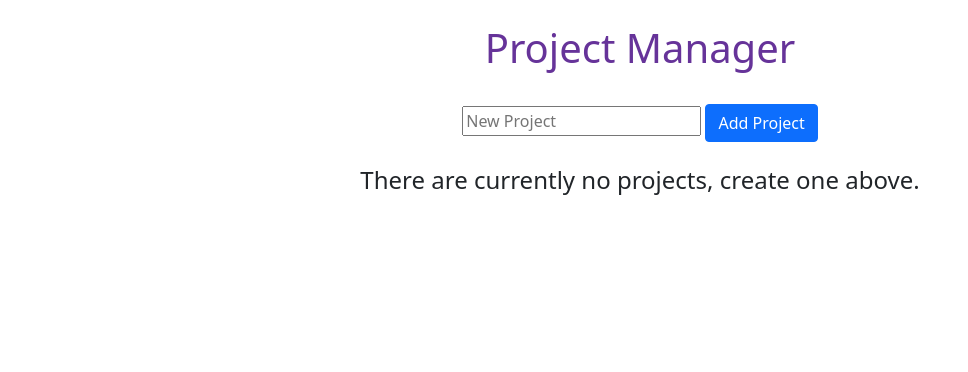
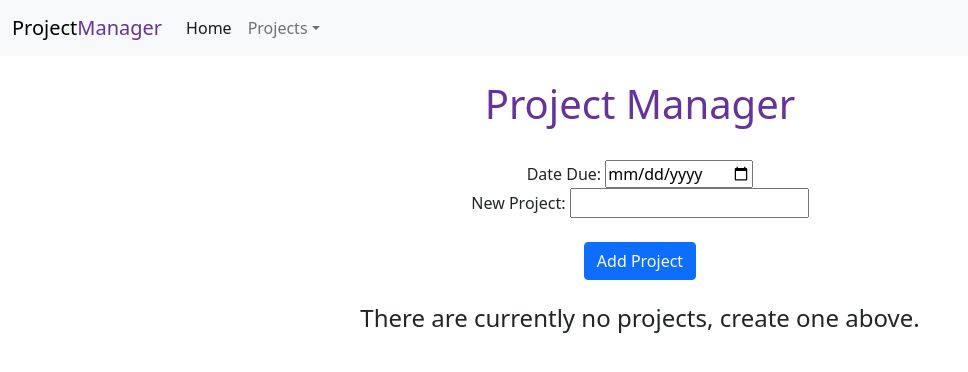
Before and after one commit to Meetlowf/TaskManager, a Flask app: page / in a window 1280 px wide. Shown: the top 372 px of the page, without its empty margins (0-968 px from the left). Run offline with Flask 2, Linux system fonts and the light colour scheme; data that the repository does not hold is empty.

Commit message:
Added WTForms, Modal, and Navbar
Works perfectly

```diff
--- a/app.py
+++ b/app.py
@@ -2,15 +2,31 @@ from flask import Flask, render_template, url_for, request, redirect
 from flask_sqlalchemy import SQLAlchemy
 from datetime import datetime
 
+from flask_wtf import FlaskForm
+from wtforms import StringField
+from wtforms.fields.html5 import DateField
+from wtforms.validators import DataRequired
+
+
 app = Flask(__name__)
 app.config['SQLALCHEMY_DATABASE_URI'] = 'sqlite:///project.db'
+app.secret_key = 'bruh'
 db = SQLAlchemy(app)
+
+class ProjectForm(FlaskForm):
+    content = StringField('New Project:', validators=[DataRequired()])
+    date = DateField('Date Due:', validators=[DataRequired()], format='%Y-%m-%d')
+
+class TaskForm(FlaskForm):
+    content = StringField('New Task:', validators=[DataRequired()])
+    date = DateField('Date Due:', validators=[DataRequired()], format='%Y-%m-%d')
 
 class Project(db.Model):
     id = db.Column(db.Integer, primary_key=True)
     name = db.Column(db.String(200), nullable=False)
     date_created = db.Column(db.DateTime, default=datetime.utcnow)
     tasks = db.relationship('Tasks', backref='owner', lazy='dynamic', cascade="all, delete-orphan")
+    date_due = db.Column(db.String(200), nullable=False)
 
     def __repr__(self):
         return '<Project %r>' % self.id
@@ -20,15 +36,18 @@ class Tasks(db.Model):
     content = db.Column(db.String(200), nullable=False)
     date_created = db.Column(db.DateTime, default=datetime.utcnow)
     project_id = db.Column(db.Integer, db.ForeignKey('project.id'))
+    date_due = db.Column(db.String(200), nullable=False)
 
     def __repr__(self):
         return '<Task %r>' % self.id
 
 @app.route('/', methods=['POST', 'GET'])
 def index():
-    if request.method == 'POST':
-        project_name = request.form['content']
-        new_project = Project(name=project_name)
+    form = ProjectForm()
+    if request.method =='POST':
+        project_name = form.content.data
+        date_picked = form.date.data.strftime('%Y-%m-%d')
+        new_project = Project(name=project_name, date_due=date_picked)
         try:
             db.session.add(new_project)
             db.session.commit()
@@ -36,15 +55,17 @@ def index():
         except:
             return 'There was a problem'
     else:
-        projects = Project.query.order_by(Project.date_created).all()
-        return render_template('project.html', projects=projects)
+        projects = Project.query.order_by(Project.date_due).all()
+        return render_template('project.html', projects=projects, form=form)
 
 @app.route('/task/<int:id>', methods=['POST', 'GET'])
 def task(id):
     project = Project.query.filter_by(id=id).first()
+    form = TaskForm()
     if request.method == 'POST':
-        task_content = request.form['content']
-        new_task = Tasks(content=task_content, project_id=id)
+        task_content = form.content.data
+        date_picked = form.date.data.strftime('%Y-%m-%d')
+        new_task = Tasks(content=task_content, project_id=id, date_due=date_picked)
         try:
             db.session.add(new_task)
             db.session.commit()
@@ -53,7 +74,8 @@ def task(id):
             return 'There was a problem'
     else:
         task_table = Tasks.query.filter_by(project_id=id).all()
-        return render_template('task.html', tasks=task_table, project=project)
+        projects = Project.query.order_by(Project.date_due).all()
+        return render_template('task.html', tasks=task_table, project=project, projects=projects, form=form)
 
 @app.route('/pdelete/<int:id>')
 def pdelete(id):
--- a/static/css/main.css
+++ b/static/css/main.css
@@ -35,13 +35,14 @@ form {
     text-align: center;
 }
 
-/* .add-task-button {
-    background: rgb(43, 77, 190);
-    color: white;
-    font-weight: bold;
-    text-decoration: none;
-    padding: .6em 1.3em;
-    font-size: .8em;
-    border-radius: 3.5em;
-    cursor: pointer;
-} */
+.navbar-brand .first {
+    color: black;
+}
+
+.navbar-brand .second {
+    color: rebeccapurple;
+}
+
+.main-title {
+    font-size: 50px;
+}
--- a/templates/project.html
+++ b/templates/project.html
@@ -1,18 +1,57 @@
 {% extends 'base.html' %}
 
 {% block head %}
-<title> Project Manager </title>
+<title> ProjectManager </title>
 {% endblock %}
 
 {% block body %}
 <div class="content">
+    <nav class="navbar navbar-expand-lg navbar-light bg-light">
+        <div class="container-fluid">
+            <a href="/" class="navbar-brand">
+                <span class="first">Project</span><span class="second">Manager</span>
+            </a>
+            <button class="navbar-toggler" type="button" data-bs-toggle="collapse" data-bs-target="#navbarSupportedContent" aria-controls="navbarSupportedContent" aria-expanded="false" aria-label="Toggle navigation">
+                <span class="navbar-toggler-icon"></span>
+            </button>
+            <div class="collapse navbar-collapse" id="navbarSupportedContent">
+                <ul class="navbar-nav me-auto mb-2 mb-lg-0">
+                    <li class="nav-item">
+                        <a href="/" class="nav-link active" aria-current="page">Home</a>
+                    </li>
+                    <li class="nav-item dropdown">
+                        <a href="#" class="nav-link dropdown-toggle" id="navbarDropdown" role="button" data-bs-toggle="dropdown" aria-expanded="false">Projects</a>
+                        <ul class="dropdown-menu" aria-labelledby="navbarDropdown">
+                            {% if projects|length < 1 %}
+                                <li>There are currently no projects.</li>
+                            {% else %}
+                            {% for project in projects %}
+                                <li><a href="/task/{{project.id}}" class="dropdown-item">{{project.name}}</a></li>
+                            {% endfor %}
+                            {% endif %}
+                        </ul>
+                    </li>
+                </ul>
+            </div>
+        </div>
+    </nav>
     <br>
     <h1>Project Manager</h1>
     <br>
-    <form action="/" method="POST">
-        <input type="text" name="content" id="content" autocomplete="off" placeholder="New Project">
-        <input class="btn btn-primary" type="submit" value="Add Project">
-    </form>
+    <div class="form-wrapper">
+        <form action="/" method="POST">
+            <fieldset class="form-field">
+                {{ form.date.label }}
+                {{ form.date }}
+            </fieldset>
+            <fieldset class="form-field">
+                {{ form.content.label }}
+                {{ form.content(autocomplete="off") }}
+            </fieldset>
+            <br>
+            <input class="btn btn-primary" type="submit" value="Add Project">
+        </form>
+    </div>
     <br>
     {% if projects|length < 1 %}
     <h4>There are currently no projects, create one above.</h4>
@@ -22,14 +61,18 @@
             <tr>
                 <th>Project</th>
                 <th>Date Added</th>
+                <th>Date Due</th>
                 <th>Actions</th>
             </tr>
             {% for project in projects %}
                 <tr>
                     <td>{{ project.name }}</td>
                     <td>{{ project.date_created.date() }}</td>
+                    <td>{{ project.date_due }}</td>
                     <td>
-                        <a class="btn btn-danger btn-sm" href="/pdelete/{{project.id}}">Delete</a>
+                        <!-- <a class="btn btn-danger btn-sm" href="/pdelete/{{project.id}}">Delete</a> -->
+                        <!-- <a data-href="/pdelete/{{project.id}}" id={{project.id}} class="btn btn-danger btn-sm" data-bs-toggle="modal" data-bs-target="#projectDeleteModal">Delete</a> -->
+                        <button onclick="modalDelete(id)" class="btn btn-danger btn-sm" id="{{project.id}}" data-bs-toggle="modal" data-bs-target="#projectDeleteModal">Delete</button>
                         <a class="btn btn-primary btn-sm" href="/task/{{project.id}}">Edit</a>
                     </td>
                 </tr>
@@ -37,5 +80,30 @@
         </table>
     </div>
     {% endif %}
+    <div class="modal fade" id="projectDeleteModal" tabindex="-1" aria-labelledby="projectDeleteModal" aria-hidden="true">
+        <div class="modal-dialog">
+            <div class="modal-content">
+                <div class="modal-header">
+                    <h5 class="modal-title" id="projectDeleteModal">Warning!</h5>
+                    <button class="btn-close" type="button" data-bs-dismiss="modal" aria-label="Close"></button>
+                </div>
+                <div class="modal-body">
+                    Are you sure you want to delete this project?
+                </div>
+                <div class="modal-footer">
+                    <button class="btn btn-secondary" type="button" data-bs-dismiss="modal">Close</button>
+                    <a class="btn btn-danger btn-ok" type="button" id="modal_delete" href="#">Delete</a>
+                </div>
+            </div>
+        </div>
+    </div>
+
+    <script>
+        function modalDelete(num) {
+            var modalButton = document.getElementById("modal_delete")
+            modalButton.getAttribute("href");
+            modalButton.setAttribute("href", "/pdelete/" + num);
+        }
+    </script>
 </div>
 {% endblock %}
```
Also changed, not shown: templates/task.html (+44 -7 lines).
